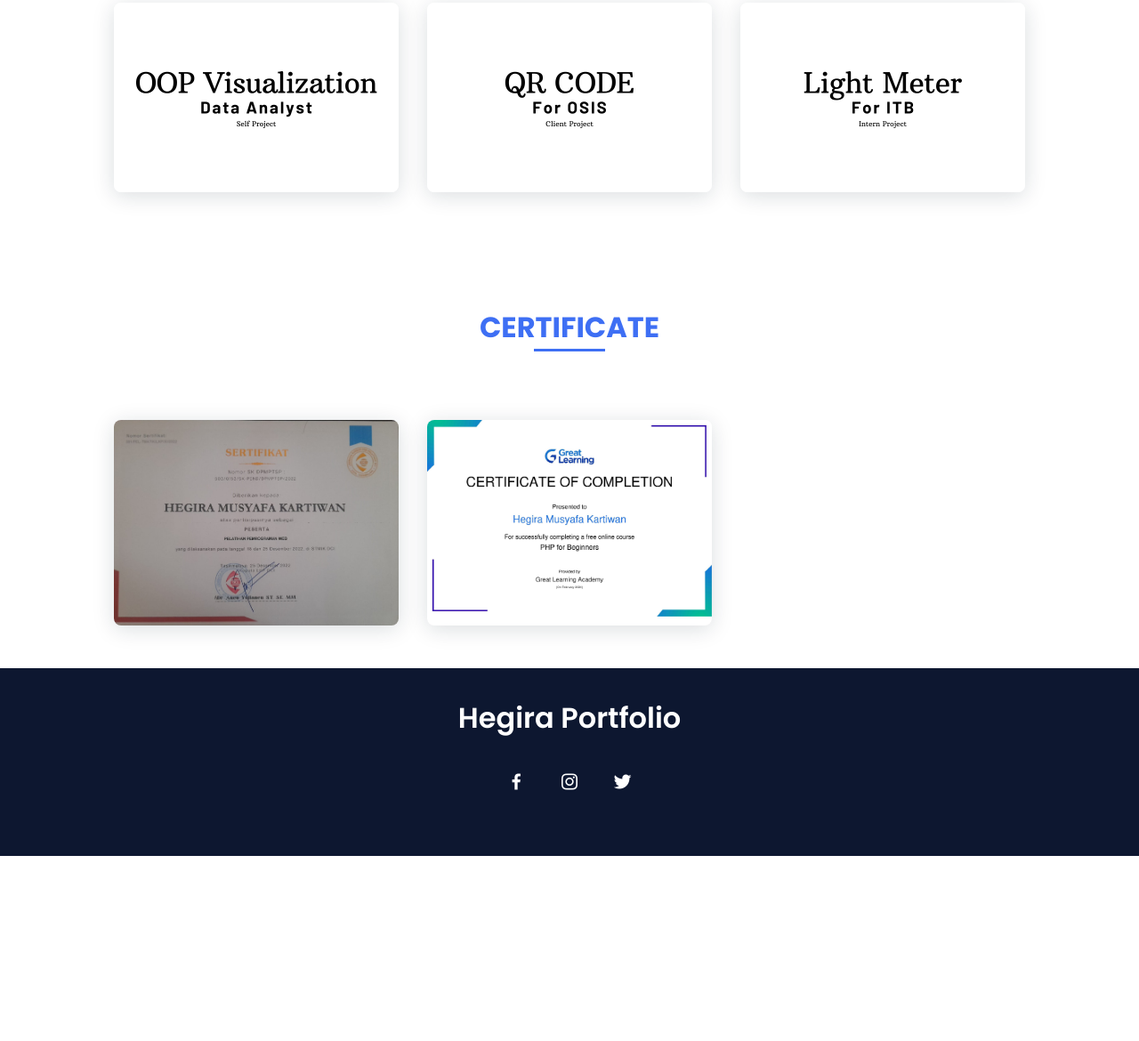
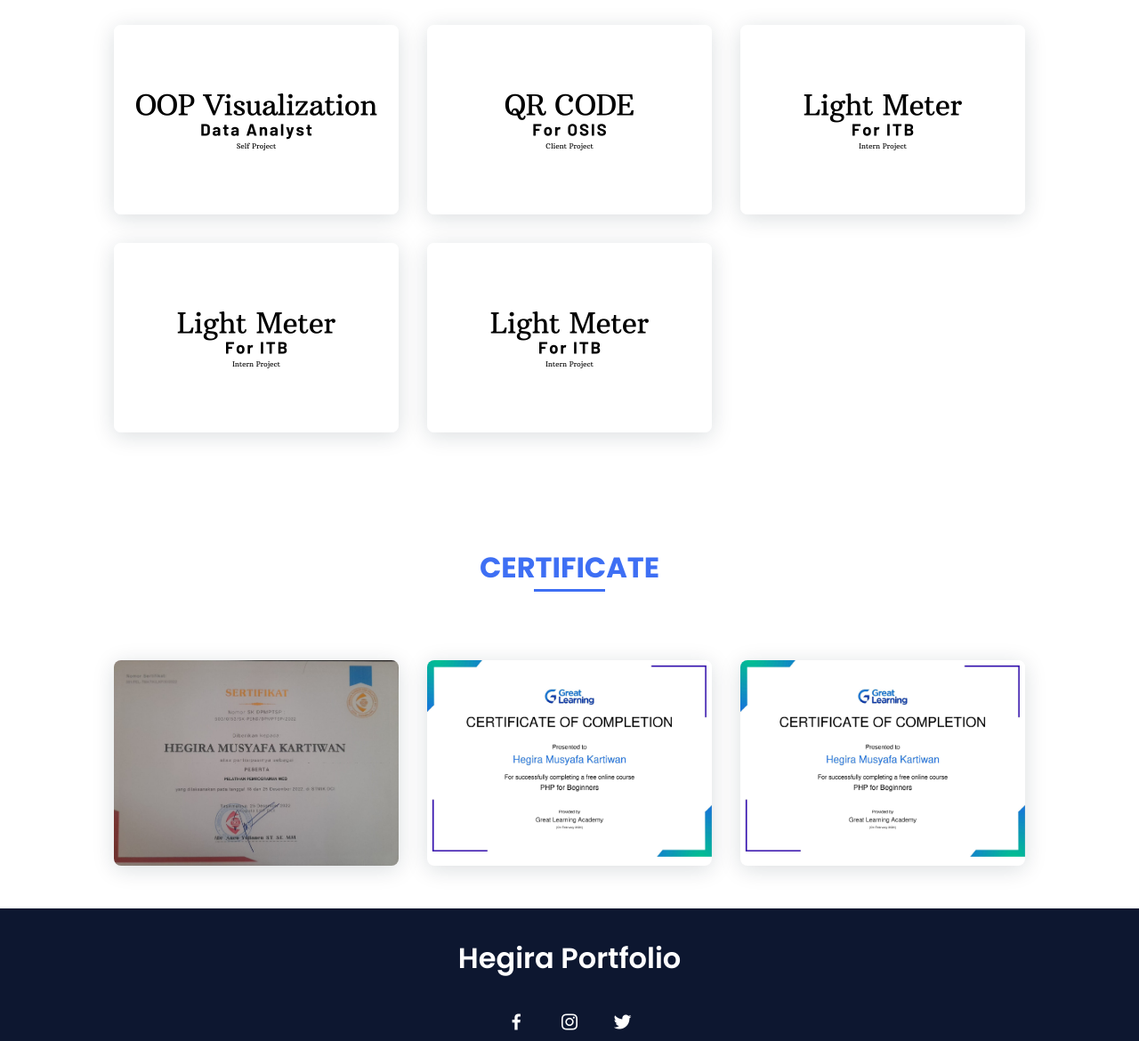
Before and after one commit to yumikopubangelo/Website-Portfolio, a plain HTML site: page index.html in a window 1280 px wide. Shown: the part 2201-3371 px from the top of the page at 89% size. Before the commit the page ends 3163 px from the top, so only its background shows below. Drawn offline with nearby package versions, Linux system fonts and the light colour scheme.

Commit message:
Update index.html

```diff
--- a/index.html
+++ b/index.html
@@ -132,8 +132,7 @@
           <div>
             <h2 class="skills__subtitle">Skills</h2>
             <p class="skills__text">
-              I am a Backend Developer who has skills that focus on the scope of
-              Backend, here are some of them and their statistics :
+              I am a Data Analysts & Crypto traders and Analysts who has expertise focusing on the scope of those 2 fields, here are some of them and their statistics:
             </p>
             <div class="skills__data">
               <div class="skills__names">
@@ -198,6 +197,12 @@
           <a href="https://github.com/yumikopubangelo/Light-Meter" target="_blank" class="work__img">
             <img src="assets/img/work3.png" alt="" />
           </a>
+          <a href="https://drive.google.com/file/d/15NN0iCNcuP8BKx9pwchDw8DxZVGM1CDu/view?usp=drive_link" target="_blank" class="work__img">
+            <img src="assets/img/work3.png" alt="" />
+          </a>
+          <a href="" class="work__img">
+            <img src="assets/img/work3.png" alt="" />
+          </a>
         </div>
       </section>
 
@@ -208,6 +213,9 @@
         <div class="work__container bd-grid">
           <a href="" class="work__img">
             <img src="assets/img/certif1.jpg" alt="" />
+          </a>
+          <a href="" class="work__img">
+            <img src="assets/img/certif2.jpg" alt="" />
           </a>
           <a href="" class="work__img">
             <img src="assets/img/certif2.jpg" alt="" />
```
